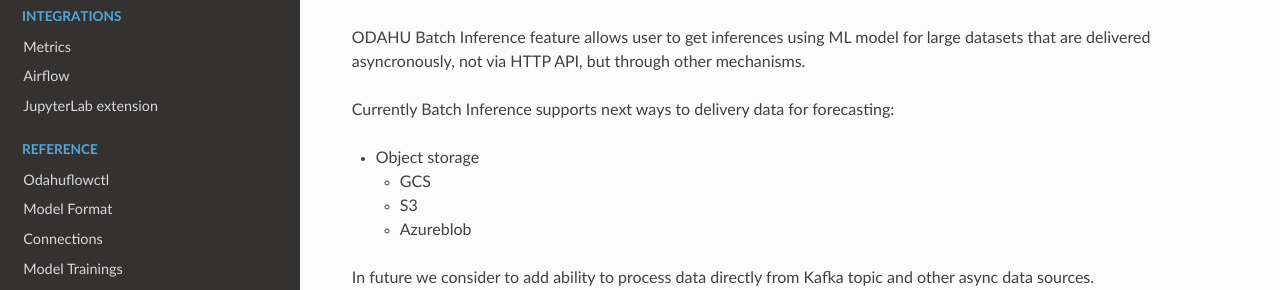
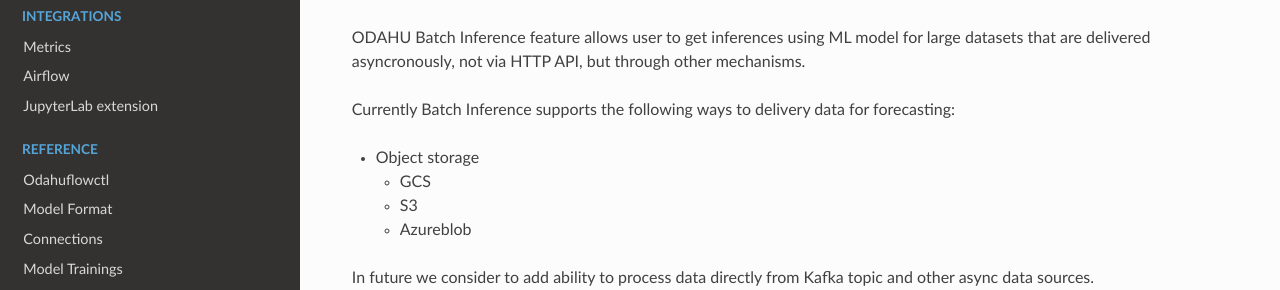
Before and after one commit to odahu/odahu-docs, a Sphinx documentation site: the page built from source/ref_batch.rst, in a window 1280 px wide and 900 px high. Shown: the part 182-472 px from the top of the window. Built offline with Sphinx 7.4.7 and the Read the Docs theme 2.0.0, drawn with Linux system fonts in a browser that asks for light colours; formulas are drawn with MathJax 3.

Commit message:
Update source/ref_batch.rst
Co-authored-by: keshamin <keshamin@mail.ru>

```diff
--- a/source/ref_batch.rst
+++ b/source/ref_batch.rst
@@ -8,7 +8,7 @@
 ODAHU Batch Inference feature allows user to get inferences using ML model for large datasets that are delivered asyncronously, not via
 HTTP API, but through other mechanisms.
 
-Currently Batch Inference supports next ways to delivery data for forecasting:
+Currently Batch Inference supports the following ways to delivery data for forecasting:
 
 - Object storage
 
```
